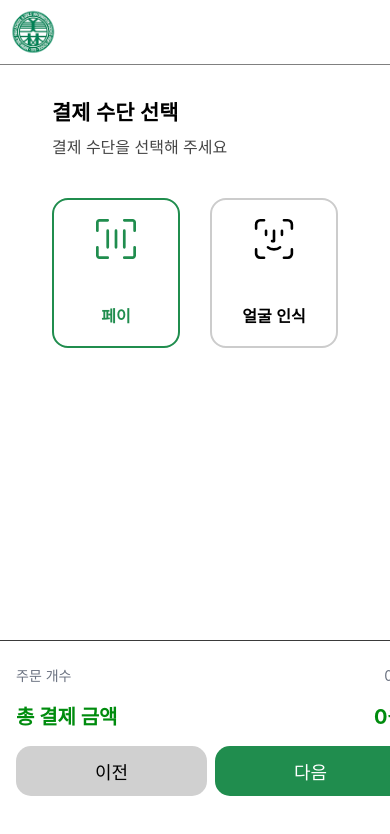
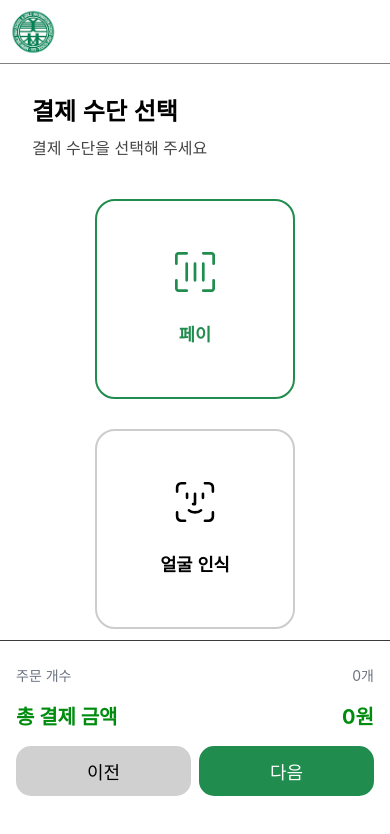
Before and after one commit to app-and-me/2025_ITShow_MirimPay_Client, a React (Vite) app: page /payment in a window 390 px wide. Shown: the top 834 px of the page. Built offline with nearby package versions, Linux system fonts and the light colour scheme; a web font is replaced by a local one.

Commit message:
fix: 반응형 레이아웃 수정

```diff
--- a/src/components/Footer.tsx
+++ b/src/components/Footer.tsx
@@ -18,11 +18,7 @@ const CartSummary = styled.div`
   flex-direction: column;
   gap: 1rem;
   user-select: none;
-
-  @media (min-width: ${breakpoints.sm}) {
-    max-width: 28rem;
-    margin: 0 auto;
-  }
+  box-sizing: border-box;
 `;
 
 const SummaryRow = styled.div`
@@ -30,7 +26,7 @@ const SummaryRow = styled.div`
   justify-content: space-between;
   font-size: 0.875rem;
   color: #6b7280;
-  max-width: 430px;
+  width: 100%;
 `;
 
 const TotalRow = styled.div`
@@ -39,7 +35,7 @@ const TotalRow = styled.div`
   font-weight: 700;
   font-size: 1.25rem;
   color: #008C0E;
-  max-width: 430px;
+    box-sizing: border-box;
 `;
 
 
--- a/src/components/Header.tsx
+++ b/src/components/Header.tsx
@@ -15,12 +15,8 @@ const HeaderContainer = styled.header`
   padding: 0 0.5rem;
   border-bottom: 1px solid #808080;
   user-drag: none;
-
-
-  @media (min-width: 640px) {
-    margin: 0 auto;
-    max-width: 28rem;
-  }
+  width: 100%;
+  box-sizing: border-box;
 `;
 
 const Logo = styled.img`
--- a/src/pages/Cart.tsx
+++ b/src/pages/Cart.tsx
@@ -28,15 +28,13 @@ const breakpoints = {
 
 const CartContainer = styled.div`
   padding: 10rem 1.5rem 10rem;
-  max-width: 100%;
+  width: 100%;
   margin: 0 auto;
   user-select: none;
   overflow-x: hidden;
+  box-sizing: border-box;
+`;
 
-  @media (min-width: ${breakpoints.sm}) {
-    max-width: 28rem;
-  }
-`;
 
 const ProductWrapper = styled.div`
   margin: 0 1rem;
@@ -54,11 +52,6 @@ const CartSummary = styled.div`
   display: flex;
   flex-direction: column;
   gap: 1rem;
-
-  @media (min-width: ${breakpoints.sm}) {
-    max-width: 28rem;
-    margin: 0 auto;
-  }
 `;
 
 const SummaryRow = styled.div`
@@ -84,24 +77,19 @@ const CartHeaderWrapper = styled.div`
   padding: 1rem;
   overflow-x: hidden;
 
-  @media (min-width: ${breakpoints.sm}) {
-    flex-direction: row;
-    justify-content: space-between;
-    align-items: center;
+  @media screen and (orientation: portrait) {
+    max-width: 100% !important;
+    margin: 0 !important;
+    padding: 10rem 1rem 10rem;
   }
 `;
 
 const CartTitle = styled.h1`
-  font-size: 1.1rem;
+  font-size: 1.5rem;
   font-weight: 600;
   line-height: 1.4;
   user-select: none;
   padding: 1rem;
-
-  @media (min-width: ${breakpoints.sm}) {
-    font-size: 1.3rem;
-    line-height: 40px;
-  }
 `;
 
 const CartHeader = styled.div`
@@ -115,14 +103,10 @@ const CartHeader = styled.div`
   display: flex;
   flex-direction: column;
   gap: 1rem;
-
-  @media (min-width: ${breakpoints.sm}) {
-    flex-direction: row;
-    justify-content: space-between;
-    align-items: center;
-    max-width: 28rem;
-    margin: 0 auto;
-  }
+  flex-direction: row;
+  justify-content: space-between;
+  align-items: center;
+  margin: 0 auto;
 `;
 export default function Cart() {
   const navigate = useNavigate();
--- a/src/pages/Payment.tsx
+++ b/src/pages/Payment.tsx
@@ -5,37 +5,37 @@ import Button from "../components/Button";
 import Footer from "../components/Footer";
 import BarcodeIcon from "../components/BarcodeIcon";
 import FaceIcon from "../components/FaceIcon";
-
-
 import GlobalStyle from "../styles/GlobalStyle";
 import styled from "styled-components";
-
-import barcodeIcon from "../assets/barcode-icon.svg";
-import faceIcon from "../assets/face-icon.svg";
-
 
 const Main = styled.div`
   padding: 40px 20px;
 `;
 
 const Wrapper = styled.div`
-  padding: 3.5rem 2rem 12rem;
-  max-width: 100%;
+  padding: 2rem 2rem;
+  position: fixed;
+  top: 60px;
+  left: 0;
+  right: 0;
+  width: 100%;
   margin: 0 auto;
   user-select: none;
   overflow-x: hidden;
-  max-width: 25rem;
+  box-sizing: border-box;
+  z-index: 999;
 `;
 
 const TitleWrapper = styled.div`
   margin-bottom: 2rem;
 `;
 
-const Title = styled.h2`
-  fint-weight: 600;
-  font-size: 1.3rem;
+const Title = styled.h1`
+  font-weight: 600;
+  font-size: 1.5rem;
   margin-bottom: 8px;
   text-align: left;
+  user-select: none;
 `;
 
 const Subtitle = styled.p`
@@ -48,6 +48,7 @@ const ButtonContainer = styled.div`
   display: flex;
   justify-content: center;
   gap: 30px;
+  flex-wrap: wrap;
 `;
 
 const MethodButton = styled.button<{ selected: boolean }>`
@@ -55,17 +56,17 @@ const MethodButton = styled.button<{ selected: boolean }>`
   flex-direction: column;
   align-items: center;
   justify-content: center;
-  padding: 20px;
-  width: 150px;
-  height: 150px;
-  border-radius: 16px;
+  padding: 24px;
+  width: 200px;
+  height: 200px;
+  border-radius: 20px;
   border: 2px solid ${({ selected }) => (selected ? "#208D4E" : "#ccc")};
   background-color: #fff;
   color: ${({ selected }) => (selected ? "#208D4E" : "#000")};
-  font-size: 16px;
+  font-size: 1.1rem;
   font-weight: 600;
   cursor: pointer;
-
+  transition: all 0.2s ease-in-out;
 `;
 
 export default function Payment() {
@@ -78,11 +79,6 @@ export default function Payment() {
   const goBack = () => navigate('/');
 
   const goNext = () => {
-    if (!selectedMethod) {
-      alert("결제 수단을 선택해주세요.");
-      return;
-    }
-
     if (selectedMethod === 'pay') {
       navigate('/pay', { state: { totalQuantity, totalPrice } });
     } else if (selectedMethod === 'face') {
@@ -107,28 +103,23 @@ export default function Payment() {
               selected={selectedMethod === 'pay'}
               onClick={() => setSelectedMethod('pay')}
             >
-              <div style={{ marginBottom: '40px' }}>
+              <div style={{ marginBottom: '24px' }}>
                 <BarcodeIcon selected={selectedMethod === 'pay'} />
               </div>
-                페이
+              페이
             </MethodButton>
 
             <MethodButton
               selected={selectedMethod === 'face'}
               onClick={() => setSelectedMethod('face')}
             >
-              <div style={{ marginBottom: '40px' }}>
+              <div style={{ marginBottom: '24px' }}>
                 <FaceIcon selected={selectedMethod === 'face'} />
               </div>
               얼굴 인식
             </MethodButton>
-
-
           </ButtonContainer>
         </Wrapper>
-
-
-
       </Main>
 
       <Footer totalQuantity={totalQuantity} totalPrice={totalPrice}>
```
Also changed, not shown: src/components/ProductItem.tsx (line endings or trailing spaces).
